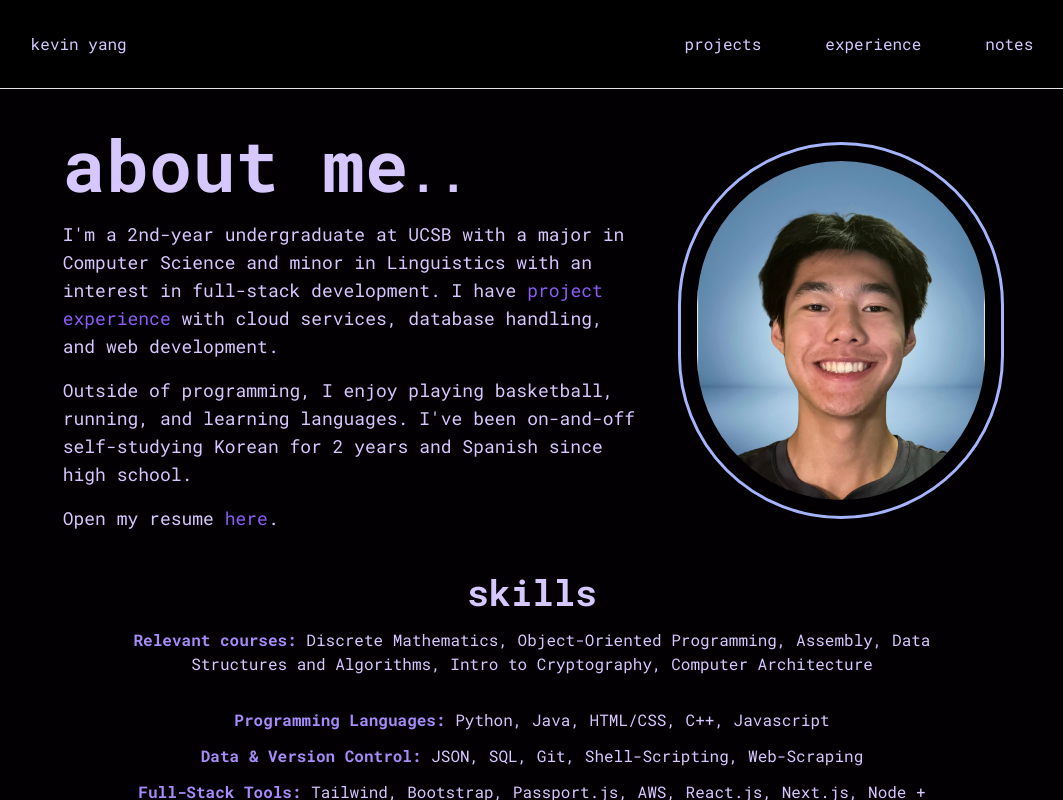
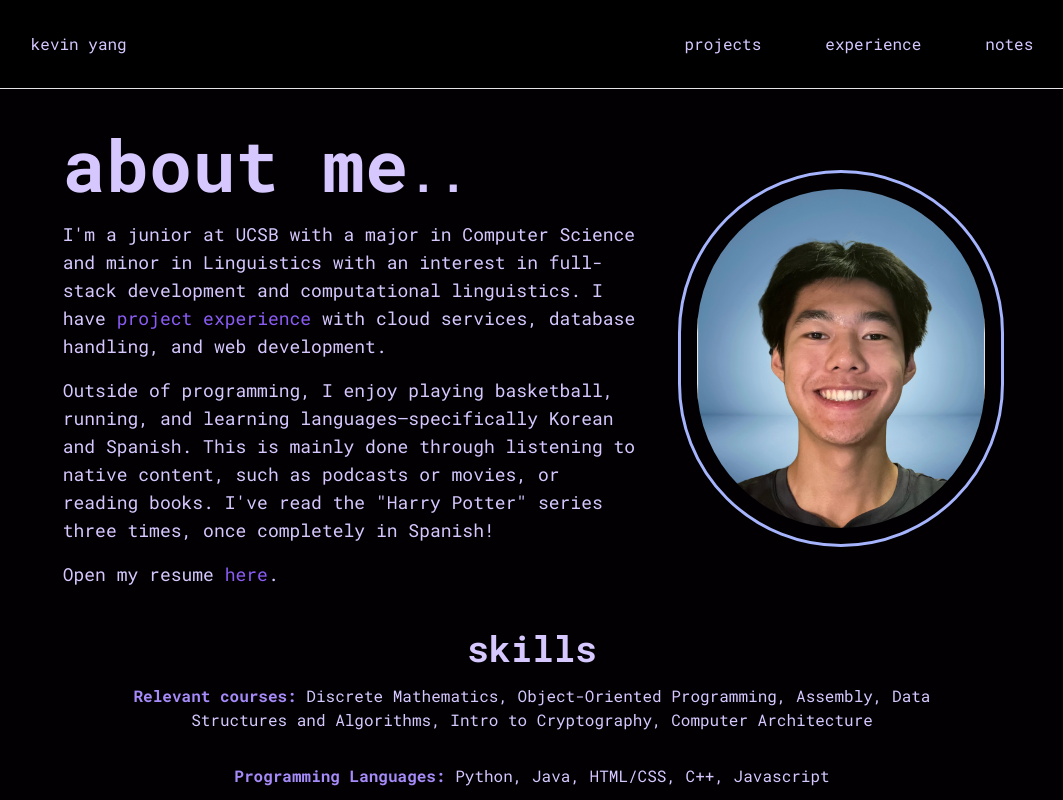
Before and after one commit to lem0000ns/kevin-yang, a Next.js app: page / in a window 1280 px wide. Shown: the whole page, without its empty margins (108-1171 px from the left). Built offline with nearby package versions, Linux system fonts and the light colour scheme.

Commit message:
small aboutme update

```diff
--- a/src/components/aboutme.tsx
+++ b/src/components/aboutme.tsx
@@ -10,9 +10,9 @@ const aboutme = () => {
         </strong>
       </p>
       <p className="text-lg">
-        I'm a 2nd-year undergraduate at UCSB with a major in Computer Science
-        and minor in Linguistics with an interest in full-stack development. I
-        have{" "}
+        I'm a junior at UCSB with a major in Computer Science and minor in
+        Linguistics with an interest in full-stack development and computational
+        linguistics. I have{" "}
         <span className="text-violet-500 hover:text-violet-400">
           <TransitionLink href="/projects">project experience</TransitionLink>
         </span>{" "}
@@ -20,8 +20,10 @@ const aboutme = () => {
       </p>
       <p className="text-lg">
         Outside of programming, I enjoy playing basketball, running, and
-        learning languages. I've been on-and-off self-studying Korean for 2
-        years and Spanish since high school.
+        learning languages—specifically Korean and Spanish. This is mainly done
+        through listening to native content, such as podcasts or movies, or
+        reading books. I've read the "Harry Potter" series three times, once
+        completely in Spanish!
       </p>
       <p className="text-lg">
         Open my resume{" "}
```
